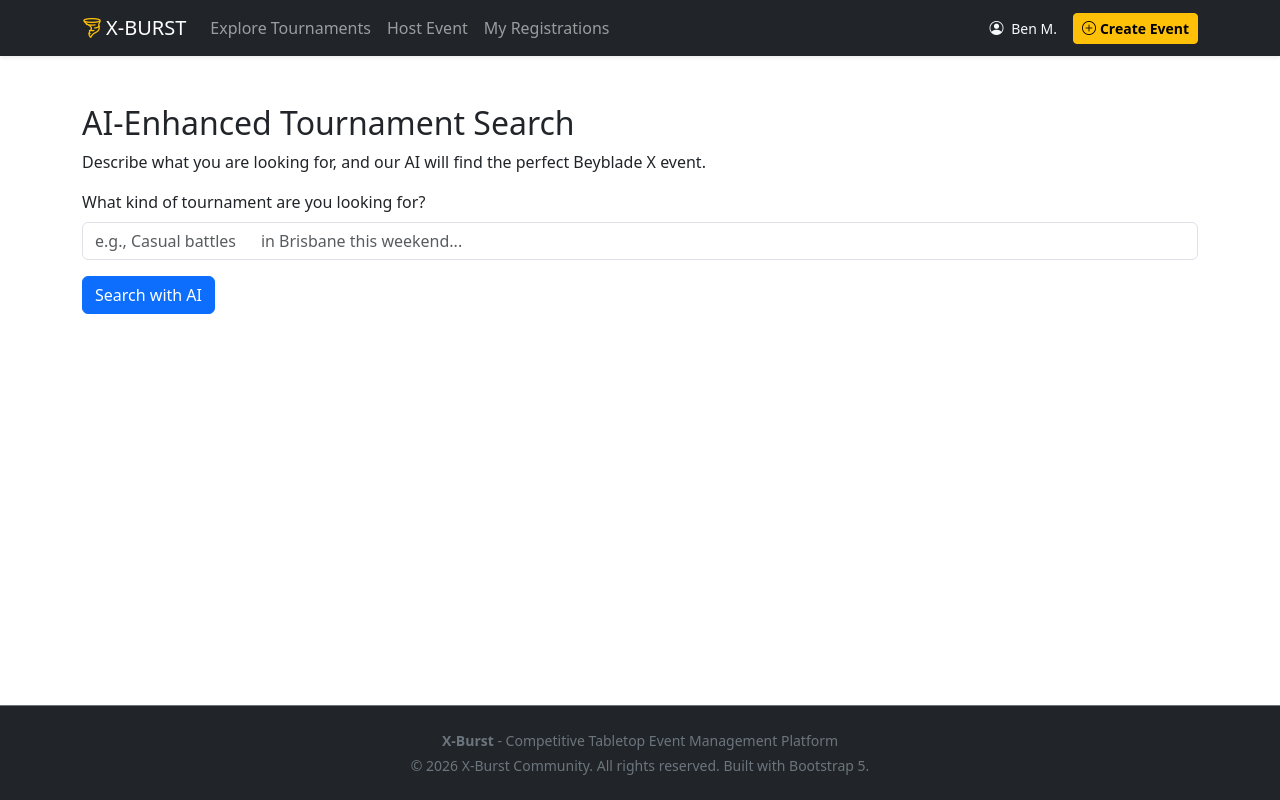
After one commit to BenMuir/a2_in4_Tu_11_S517_Anshul_17, a Flask app: page /search in a window 1280 px wide. The commit adds this page. Run offline with Flask 3, Linux system fonts and the light colour scheme.

Commit message:
feat: complete ai search with fallback and secure env setup

```diff
--- a/beyblade/forms.py
+++ b/beyblade/forms.py
@@ -0,0 +1,7 @@
+from flask_wtf import FlaskForm
+from wtforms import StringField, SubmitField
+from wtforms.validators import DataRequired
+
+class AISearchForm(FlaskForm):
+    search_query = StringField('What kind of tournament are you looking for?', validators=[DataRequired()])
+    submit = SubmitField('Search with AI')
--- a/beyblade/routes.py
+++ b/beyblade/routes.py
@@ -1,4 +1,14 @@
-from flask import Blueprint, render_template
+from flask import Blueprint, render_template, request, flash
+from .forms import AISearchForm
+from google import genai
+from dotenv import load_dotenv
+import os
+
+# Load the hidden variables from your .env file
+load_dotenv()
+
+# Set up the AI Client safely using the environment variable
+client = genai.Client(api_key=os.getenv("GEMINI_API_KEY"))
 
 bp = Blueprint('main', __name__)
 
@@ -17,3 +27,49 @@ def booking_history():
 @bp.route('/event-details')
 def event_details():
     return render_template('event-details.html')
+
+# --- NEW AI SEARCH ROUTE ---
+@bp.route('/search', methods=['GET', 'POST'])
+def ai_search():
+    form = AISearchForm()
+    results = []
+    ai_explanation = ""
+
+    if request.method == 'POST':
+        print("--- FORM SUBMITTED ---")
+
+    if form.validate_on_submit():
+        user_text = form.search_query.data
+        print(f"SUCCESS: Form passed! User searched for: {user_text}")
+
+        try:
+            prompt = f"""
+            The user is searching for a Beyblade X tournament.
+            User query: "{user_text}"
+            Extract 1 to 3 core search keywords (like location, style, or format).
+            Return ONLY the keywords separated by spaces, nothing else.
+            """
+
+            response = client.models.generate_content(
+                model='gemini-3.8-flash',
+                contents=prompt
+            )
+
+            keywords = response.text.strip().split()
+            print(f"SUCCESS: AI Extracted Keywords: {keywords}")
+            ai_explanation = f"AI understood your search as: {', '.join(keywords)}"
+
+        except Exception as e:
+            print(f"API OVERLOADED (503). Using fallback search. Error: {str(e)}")
+            # Fallback: If AI fails, manually split the sentence so the site doesn't break
+            keywords = user_text.strip().split()
+            ai_explanation = f"AI servers busy. Using standard keyword fallback: {', '.join(keywords)}"
+            flash("AI is currently experiencing high demand. Used standard search instead.", "warning")
+
+        # Mock Database Results (Executes regardless of AI success or fallback)
+        results = [
+            {"name": "Brisbane Stadium Clash", "description": "Casual weekend battles at South Bank."},
+            {"name": "QUT Campus Throwdown", "description": "Competitive bracket for university students."}
+        ]
+
+    return render_template('search.html', form=form, results=results, ai_explanation=ai_explanation)
--- /dev/null
+++ b/beyblade/templates/search.html
@@ -0,0 +1,40 @@
+{% extends "base.html" %} {% block content %}
+<div class="container mt-5">
+  <h2>AI-Enhanced Tournament Search</h2>
+  <p>
+    Describe what you are looking for, and our AI will find the perfect Beyblade
+    X event.
+  </p>
+
+  <form method="POST" action="">
+    {{ form.hidden_tag() }}
+    <div class="form-group mb-3">
+      {{ form.search_query.label(class="form-label") }} {{
+      form.search_query(class="form-control", placeholder="e.g., Casual battles
+      in Brisbane this weekend...") }}
+    </div>
+    {{ form.submit(class="btn btn-primary") }}
+  </form>
+
+  {% if ai_explanation %}
+  <div class="alert alert-info mt-4">
+    <small>{{ ai_explanation }}</small>
+  </div>
+  {% endif %} {% if results %}
+  <h3 class="mt-4">Search Results:</h3>
+  <div class="row">
+    {% for tournament in results %}
+    <div class="col-md-6">
+      <div class="card mb-3">
+        <div class="card-body">
+          <h5 class="card-title">{{ tournament.name }}</h5>
+          <p class="card-text">{{ tournament.description }}</p>
+          <a href="#" class="btn btn-outline-primary">View Details</a>
+        </div>
+      </div>
+    </div>
+    {% endfor %}
+  </div>
+  {% endif %}
+</div>
+{% endblock %}
```
Also changed, not shown: requirements.txt (+38 -0 lines), beyblade/__init__.py (line endings or trailing spaces), beyblade/static/style/main.css (line endings or trailing spaces), beyblade/templates/base.html (line endings or trailing spaces), beyblade/templates/booking-history.html (line endings or trailing spaces), beyblade/templates/create-event.html (line endings or trailing spaces), beyblade/templates/event-details.html (line endings or trailing spaces), beyblade/templates/index.html (line endings or trailing spaces), main.py (line endings or trailing spaces), 1 other file.
